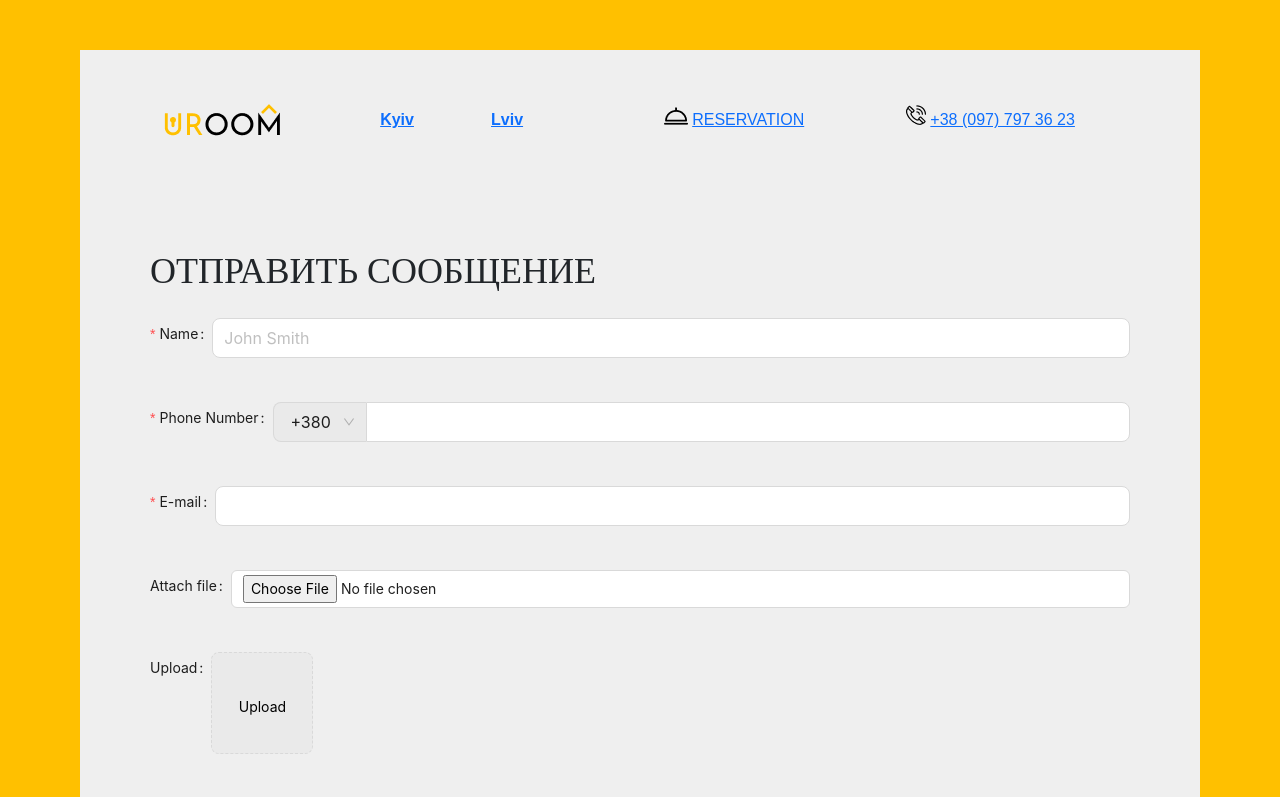
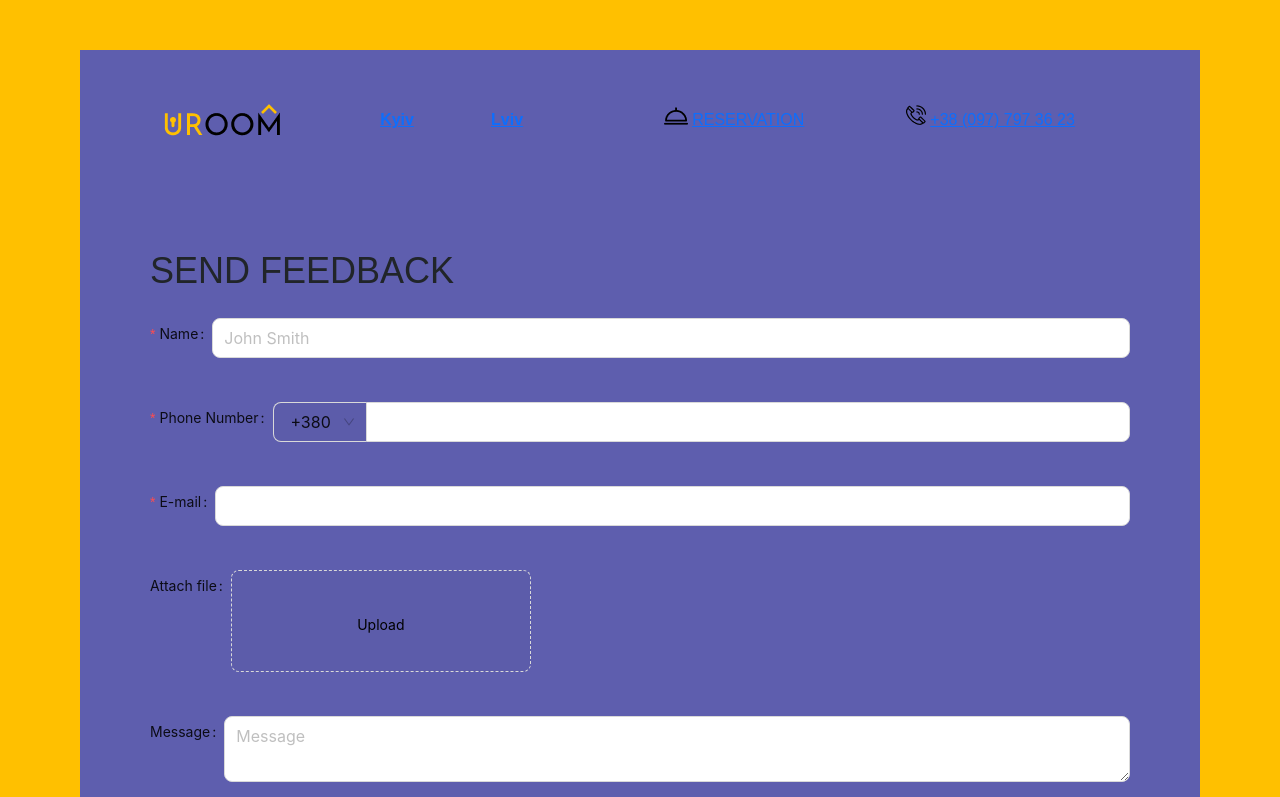
Before and after one commit to Oleksii-Kriuckov/apar-hotel, a React (Vite) app: page /feedback in a window 1280 px wide. Shown: the top 797 px of the page. Built offline with nearby package versions, Linux system fonts and the light colour scheme; a web font is replaced by a local one.

Commit message:
fix adaptive address block

```diff
--- a/src/assets/types.ts
+++ b/src/assets/types.ts
@@ -32,7 +32,7 @@ export type HotelNames = "luxury" | "independence" | "code"
 
 export type Color = "white" | "black";
 
-export type BorderColor = "blackBorder" | "yellowBorder" | "whiteBorder";
+// export type BorderColor = "blackBorder" | "yellowBorder" | "whiteBorder";
 
 export interface Coordinates {
   lat: number;
--- a/src/components/UI/Buttons/ColorButton.tsx
+++ b/src/components/UI/Buttons/ColorButton.tsx
@@ -1,5 +1,5 @@
 import { PropsWithChildren } from "react";
-import { BorderColor } from "../../../assets/types";
+// import { BorderColor } from "../../../assets/types";
 import "./style.css";
 import { ReactJSXElement } from "@emotion/react/types/jsx-namespace";
 
--- a/src/components/UI/Forms/FormFeedback.tsx
+++ b/src/components/UI/Forms/FormFeedback.tsx
@@ -73,12 +73,8 @@ export const FormFeedback: React.FC = () => {
         <Input size="large"/>
       </Form.Item>
 
-      <Form.Item label='Attach file:' className="input_block">
-        <Input type="file" name="file" id="file" placeholder="Select files" />
-      </Form.Item>
-
-      <Form.Item label="Upload" valuePropName="fileList" getValueFromEvent={normFile}>
-          <Upload action="/upload.do" listType="picture-card">
+      <Form.Item label="Attach file:" valuePropName="fileList" getValueFromEvent={normFile}>
+          <Upload action="/upload.do" style={{display: 'block', width: 300}} id="upload_field" listType="picture-card">
             <button style={{ border: 0, background: 'none' }} type="button">
               <div style={{ marginTop: 8 }}>Upload</div>
             </button>
--- a/src/components/UI/Forms/styles/style.css
+++ b/src/components/UI/Forms/styles/style.css
@@ -4,7 +4,7 @@
   margin-top: 40px;
 }
 
-#form_search > h4 {
+#form_search>h4 {
   font-family: "Century Gothic";
   font-style: normal;
   font-weight: 500;
@@ -21,7 +21,8 @@
   justify-content: start;
   gap: 10px;
 }
-.input_block > label {
+
+.input_block>label {
   padding-left: 3px;
 }
 
@@ -34,6 +35,7 @@
 .option {
   padding: 0 20px;
 }
+
 .option:hover {
   cursor: pointer;
 }
@@ -49,3 +51,7 @@
 .inputs_wrap {
   justify-content: space-between;
 }
+
+#upload_field {
+  background-color: aqua;
+}
--- a/src/components/addressBlock/AddressBlock.tsx
+++ b/src/components/addressBlock/AddressBlock.tsx
@@ -1,5 +1,4 @@
-import YellowButton from "../UI/Buttons/YellowButton";
-import ColorButton from "../UI/Buttons/ColorButton";
+// import ColorButton from "../UI/Buttons/ColorButton";
 import { Button } from "antd";
 import { useNavigate, useParams } from "react-router-dom";
 import { MyMapContainer } from "../../map/MyMapContainer";
@@ -32,8 +31,8 @@ export const AddressBlock = ({ hotelInfo }: AddressBlockProps) => {
             <li key={ind}>{element}</li>
           ))}
         </ul>
+
         <div className="address_block_buttons">
-          <div></div>
           <Button
             size="large"
             type="primary"
--- a/src/components/addressBlock/style/adaptive.css
+++ b/src/components/addressBlock/style/adaptive.css
@@ -1,15 +1,14 @@
 /* mobile style */
 @media (max-width: 428px) {
   .address_block {
-    padding: 30px 20px 40px;
     margin-bottom: 75px;
   }
 
   .address_block_buttons {
-    margin: auto;
-    position: relative;
+    flex-direction: column;
     gap: 15px;
   }
+
   .address_block_btn {
     width: 50%;
   }
@@ -31,8 +30,8 @@
     padding: 30px 30px 40px;
     margin-bottom: 75px;
   }
+
   .address_block_buttons {
-    position: absolute;
     margin: auto;
     gap: 25px;
   }
@@ -53,19 +52,22 @@
     margin-bottom: 30px;
   }
 
+  .address_block {
+    padding: 30px 20px;
+  }
+
   .address_block_buttons {
-    position: absolute;
     width: 100%;
     justify-content: space-between;
+    margin-top: 30px;
   }
-  .address_block_buttons > button:first-child {
-    width: inherit;
-  }
-  .address_block_buttons > button:last-child {
+
+  .address_block_btn {
     width: inherit;
   }
 
-  .hotel_info > p {
+
+  .hotel_info>p {
     margin-top: 35px;
   }
 }
@@ -88,8 +90,12 @@
 
   .address_block_buttons {
     gap: 25px;
-    position: absolute;
+    margin-top: 40px;
     justify-content: space-between;
+  }
+
+  .address_block_btn {
+    flex-grow: 1;
   }
 }
 
@@ -100,7 +106,7 @@
   }
 
   .leaflet-container {
-    width: 400px;
+    width: 50%;
   }
 
   .hotel_info {
@@ -108,7 +114,13 @@
   }
 
   .address_block_buttons {
-    position: absolute;
+    margin-top: 40px;
     gap: 25px;
   }
 }
+
+@media (min-width: 992px) and (max-width: 1199px) {
+  .leaflet-container {
+    width: 60%;
+  }
+}
--- a/src/components/addressBlock/style/style.css
+++ b/src/components/addressBlock/style/style.css
@@ -2,12 +2,10 @@
   border: 1px solid #3312f0;
   border: 1px solid #dbdbdb;
   margin-bottom: 75px;
-  position: relative;
 }
 
 .address_block_buttons {
   max-width: 330px;
-  bottom: -27px;
   display: flex;
 }
 
--- a/src/pages/Feedback.tsx
+++ b/src/pages/Feedback.tsx
@@ -6,7 +6,7 @@ type Props = {};
 const Feedback = (props: Props) => {
   return (
     <div>
-      <h3 className="header_h3">Отправить сообщение</h3>
+      <h3 className="header_h3">Send Feedback</h3>
       <FormFeedback/>
     </div>
   );
--- a/src/styles/App.css
+++ b/src/styles/App.css
@@ -1,5 +1,4 @@
 .header_h3 {
-  font-family: Century Gothic;
   text-transform: uppercase;
   font-weight: 400;
   line-height: 44px;
--- a/src/styles/index.css
+++ b/src/styles/index.css
@@ -1,7 +1,7 @@
 #root {
   margin: 0 auto;
-  /* background-color: #4e4e9e; */
-  background-color: #efefef;
+  background-color: #5e5eae;
+  /* background-color: #efefef; */
   /* text-align: center; */
 }
 
@@ -9,5 +9,6 @@ body {
   --sizeClose: 30px;
   --main-color: #ffc000;
   --f-z: "Century Gothic", sans-serif;
-  font-family: var(--f-z);
+  --ff-g: "Gilroy", sans-serif;
+  font-family: var(--ff-g);
 }
```
